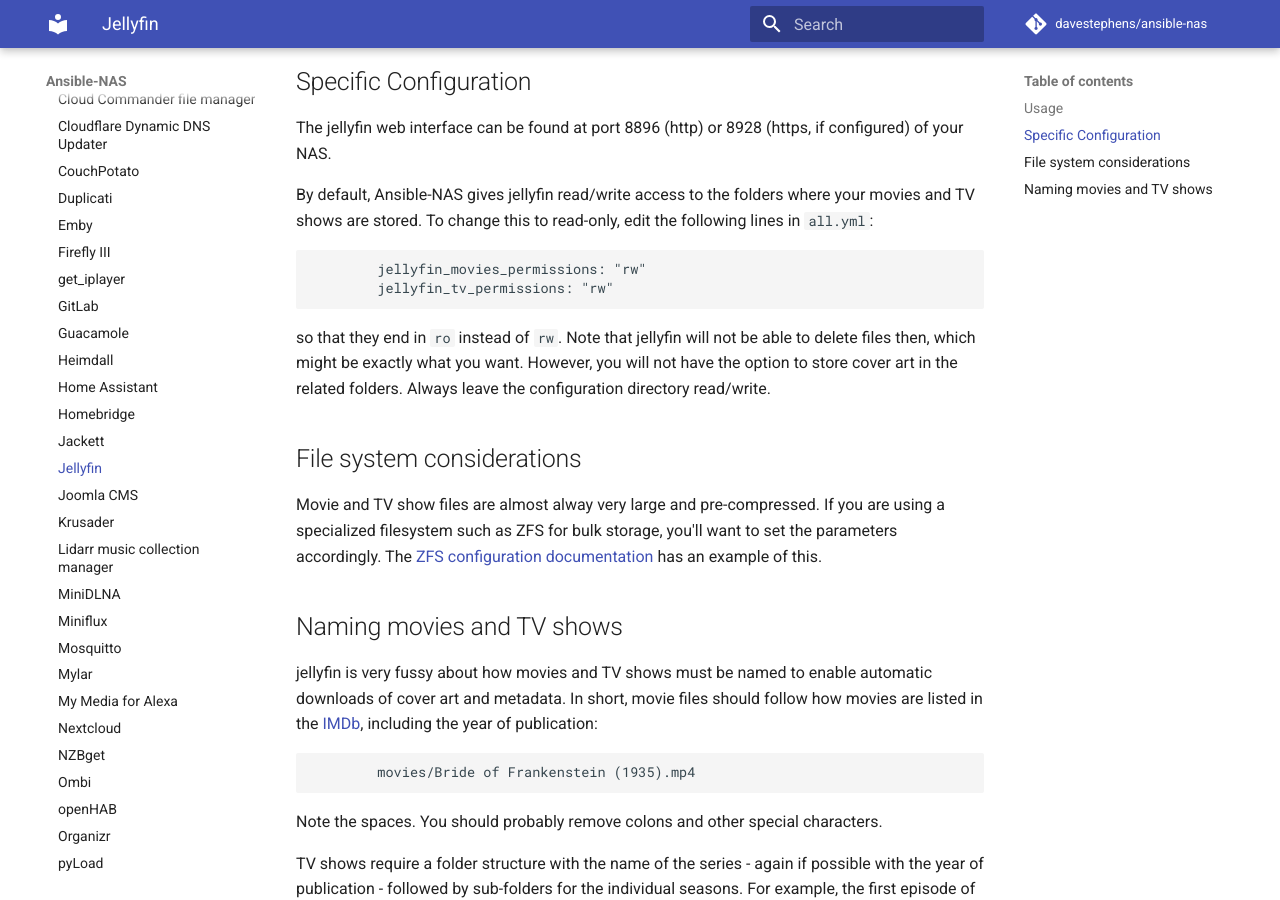
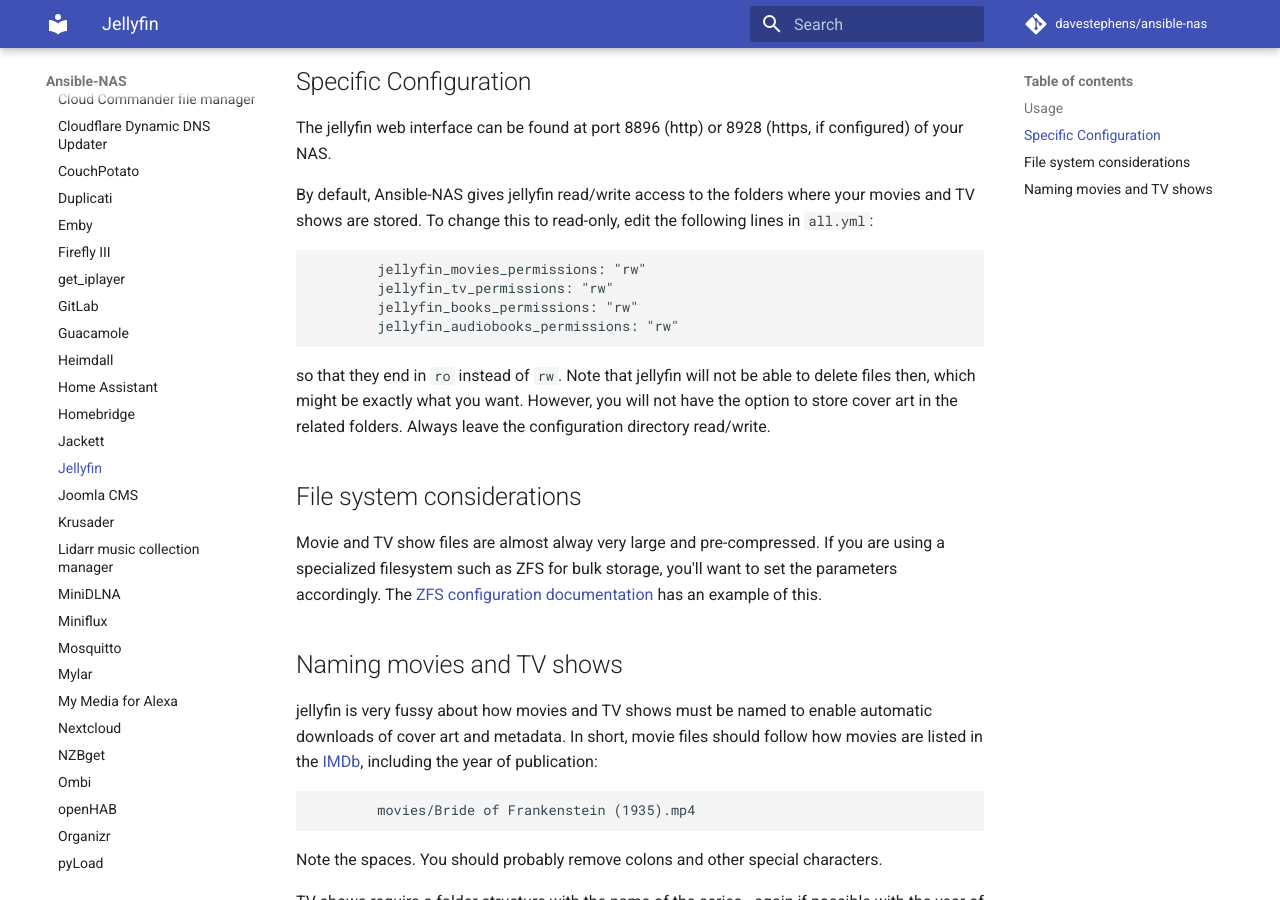
Before and after one commit to davestephens/ansible-nas, an MkDocs documentation site: the page built from docs/applications/jellyfin.md, in a window 1280 px wide and 900 px high, scrolled down 560 px. Built offline with MkDocs 1.6.1 and Material for MkDocs 9.7.7, drawn with Linux system fonts in a browser that asks for light colours; comment, search, counter and statistics services are not loaded.

Commit message:
Add top level audiobooks, extend Jellyfin with books and audiobooks

````diff
--- a/docs/applications/jellyfin.md
+++ b/docs/applications/jellyfin.md
@@ -24,6 +24,8 @@ lines in `all.yml`:
 ```
         jellyfin_movies_permissions: "rw"
         jellyfin_tv_permissions: "rw"
+        jellyfin_books_permissions: "rw"
+        jellyfin_audiobooks_permissions: "rw"
 ```
 
 so that they end in `ro` instead of `rw`. Note that jellyfin will not be able to
````
Also changed, not shown: 2 other files.
